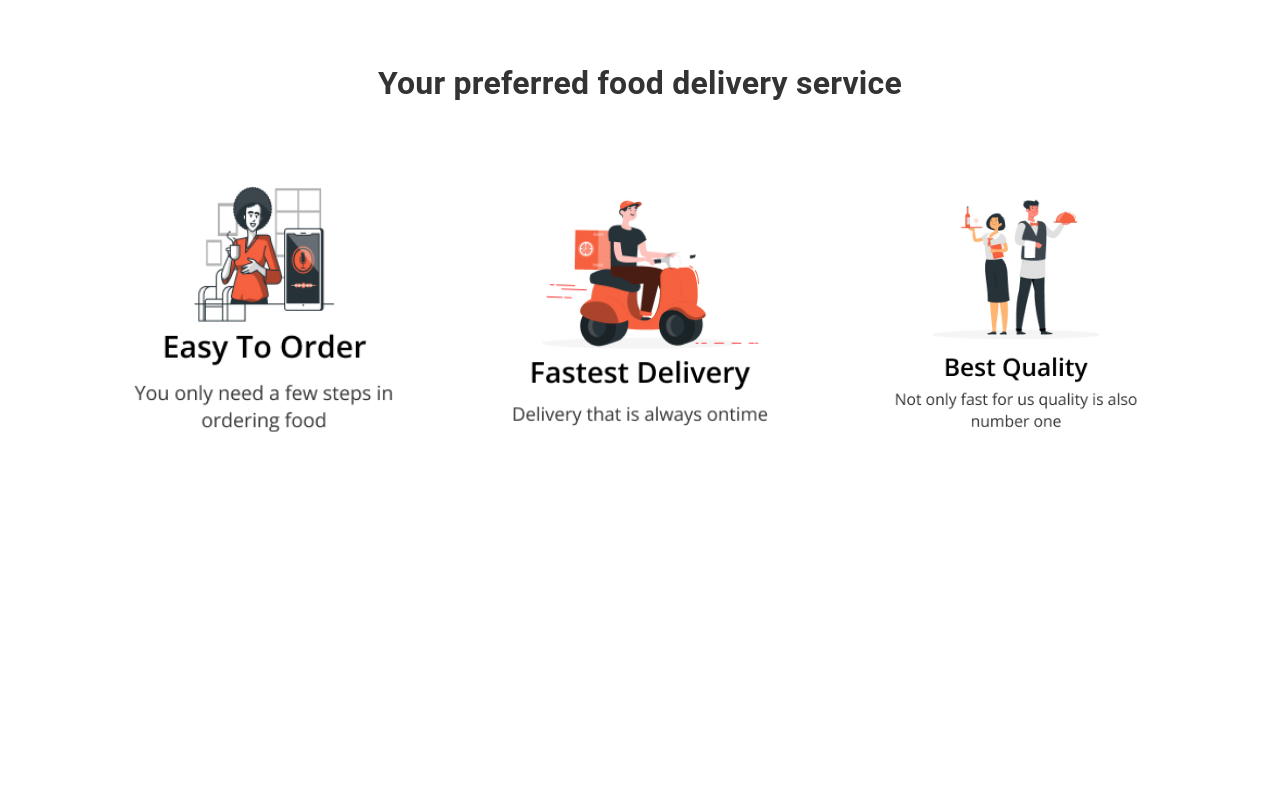
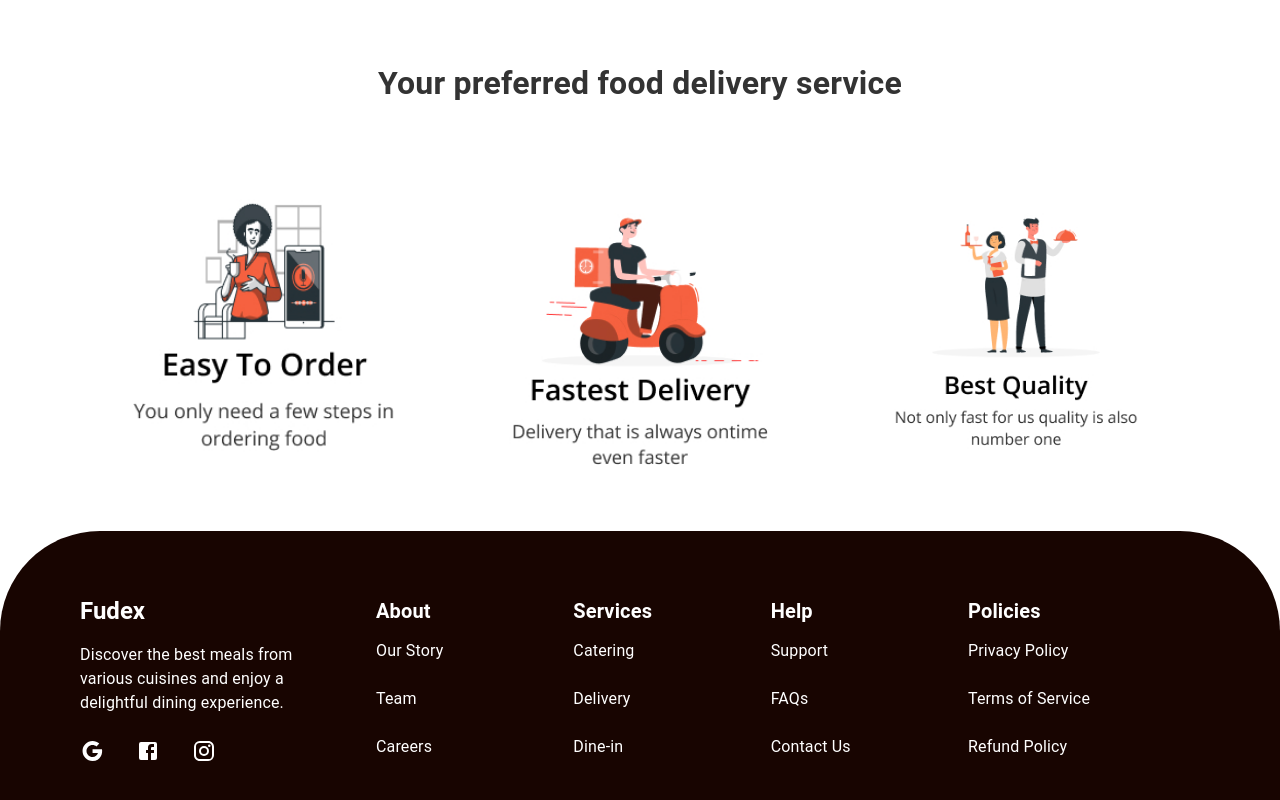
Before and after one commit to Lampnet-Technologies/Fudex-Multivendor-, a React (Create React App) app: page / in a window 1280 px wide. Shown: the part 1238-2038 px from the top of the page. Before the commit the page ends 1734 px from the top, so only its background shows below. Built offline with nearby package versions, Linux system fonts and the light colour scheme.

Commit message:
designed the Footer component and integrated it in the LandingPage

```diff
--- a/src/Pages/LandingPage/LandingPage.jsx
+++ b/src/Pages/LandingPage/LandingPage.jsx
@@ -2,6 +2,7 @@ import React from 'react';
 import LandingPageHeader from '../../components/LandingPageHeader/LandingPageHeader';
 import TopPartners from '../../components/TopPartners/TopPartners';
 import WhyChooseUs from '../../components/WhyChooseUs/WhyChooseUs';
+import Footer from '../../components/LandingPageFooter/LandingPageFooter';
 import { Container, Box, Typography, Button, Grid } from '@mui/material';
 import './LandingPage.css';
 
@@ -73,6 +74,7 @@ const LandingPage = () => {
       <LandingPageBody />
       <TopPartners />
       <WhyChooseUs />
+      <Footer />
     </div>
   );
 };
--- /dev/null
+++ b/src/components/LandingPageFooter/LandingPageFooter.jsx
@@ -0,0 +1,117 @@
+import React from 'react';
+import { Box, Container, Grid, Typography, IconButton, List, ListItem, ListItemText } from '@mui/material';
+import { Facebook, Instagram, Google } from '@mui/icons-material';
+
+const Footer = () => {
+  return (
+    <Box
+      sx={{
+        backgroundColor: '#180501',
+        borderRadius: '100px 100px 0 0',
+        padding: '3rem 0',
+        color: 'white',
+        marginTop: '2rem',
+      }}
+    >
+      <Container maxWidth="lg">
+        <Grid container spacing={4}>
+          <Grid item xs={12} sm={6} md={3}>
+            <Box sx={{ padding: '1rem' }}>
+              <Typography variant="h5" sx={{ marginBottom: '1rem', fontWeight: 'bold' }}>
+                Fudex
+              </Typography>
+              <Typography variant="body1" sx={{ marginBottom: '1rem' }}>
+                Discover the best meals from various cuisines and enjoy a delightful dining experience.
+              </Typography>
+              <Box sx={{ display: 'flex', justifyContent: 'flex-start', marginLeft: '-0.5rem', gap: '1rem' }}>
+                <IconButton color='inherit'>
+                  <Google />
+                </IconButton>
+                <IconButton color='inherit'>
+                  <Facebook />
+                </IconButton>
+                <IconButton color='inherit'>
+                  <Instagram />
+                </IconButton>
+              </Box>
+            </Box>
+          </Grid>
+          <Grid item xs={12} sm={6} md={2}>
+            <Box sx={{ padding: '1rem' }}>
+              <Typography variant="h6" sx={{ marginBottom: '1rem', fontWeight: 'bold' }}>
+                About
+              </Typography>
+              <List disablePadding sx={{ marginTop: '-1rem' }}>
+                <ListItem disableGutters>
+                  <ListItemText primary="Our Story" />
+                </ListItem>
+                <ListItem disableGutters>
+                  <ListItemText primary="Team" />
+                </ListItem>
+                <ListItem disableGutters>
+                  <ListItemText primary="Careers" />
+                </ListItem>
+              </List>
+            </Box>
+          </Grid>
+          <Grid item xs={12} sm={6} md={2}>
+            <Box sx={{ padding: '1rem' }}>
+              <Typography variant="h6" sx={{ marginBottom: '1rem', fontWeight: 'bold' }}>
+                Services
+              </Typography>
+              <List disablePadding sx={{ marginTop: '-1rem' }}>
+                <ListItem disableGutters>
+                  <ListItemText primary="Catering" />
+                </ListItem>
+                <ListItem disableGutters>
+                  <ListItemText primary="Delivery" />
+                </ListItem>
+                <ListItem disableGutters>
+                  <ListItemText primary="Dine-in" />
+                </ListItem>
+              </List>
+            </Box>
+          </Grid>
+          <Grid item xs={12} sm={6} md={2}>
+            <Box sx={{ padding: '1rem' }}>
+              <Typography variant="h6" sx={{ marginBottom: '1rem', fontWeight: 'bold' }}>
+                Help
+              </Typography>
+              <List disablePadding sx={{ marginTop: '-1rem' }}>
+                <ListItem disableGutters>
+                  <ListItemText primary="Support" />
+                </ListItem>
+                <ListItem disableGutters>
+                  <ListItemText primary="FAQs" />
+                </ListItem>
+                <ListItem disableGutters>
+                  <ListItemText primary="Contact Us" />
+                </ListItem>
+              </List>
+            </Box>
+          </Grid>
+          <Grid item xs={12} sm={6} md={2}>
+            <Box sx={{ padding: '1rem' }}>
+              <Typography variant="h6" sx={{ marginBottom: '1rem', fontWeight: 'bold' }}>
+                Policies
+              </Typography>
+              <List disablePadding sx={{ marginTop: '-1rem' }}>
+                <ListItem disableGutters>
+                  <ListItemText primary="Privacy Policy" />
+                </ListItem>
+                <ListItem disableGutters>
+                  <ListItemText primary="Terms of Service" />
+                </ListItem>
+                <ListItem disableGutters>
+                  <ListItemText primary="Refund Policy" />
+                </ListItem>
+              </List>
+            </Box>
+          </Grid>
+        </Grid>
+      </Container>
+    </Box>
+  );
+};
+
+export default Footer;
--- a/src/components/WhyChooseUs/WhyChooseUs.jsx
+++ b/src/components/WhyChooseUs/WhyChooseUs.jsx
@@ -19,10 +19,10 @@ const WhyChooseUs = () => {
       </Typography>
 
       <Grid container spacing={4} justifyContent="center" alignItems="center" gap={10} marginTop={4} >
-        <Grid item xs={8} sm={6} md={4} lg={3}>
+        <Grid item xs={7} sm={6} md={4} lg={3}>
           <Box className="why-choose-us-image"
             sx={{
-                minHeight: '265px',
+                minHeight: { sm: '270px', xs: '285px' },
                 width: '100%',
                 minWidth: '100px',
                 backgroundColor: '#E0E0E0',
@@ -31,10 +31,10 @@ const WhyChooseUs = () => {
                 }}>
           </Box>
         </Grid>
-        <Grid item xs={7} sm={6} md={4} lg={3}>
+        <Grid item xs={6} sm={6} md={4} lg={3}>
           <Box className="why-choose-us-image"
             sx={{
-                minHeight: '265px',
+                minHeight: { sm:'300px', xs:'285px' },
                 width: '100%',
                 minWidth: '100px',
                 backgroundColor: '#E0E0E0',
@@ -44,10 +44,10 @@ const WhyChooseUs = () => {
 
           </Box>
         </Grid>
-        <Grid item xs={8} sm={6} md={4} lg={3}>
+        <Grid item xs={6} sm={6} md={4} lg={3}>
           <Box className="why-choose-us-image"
             sx={{
-                minHeight: '265px',
+                minHeight: { sm:'265px', xs:'260px' },
                 width: '100%',
                 minWidth: '100px',
                 backgroundColor: '#E0E0E0',
```
